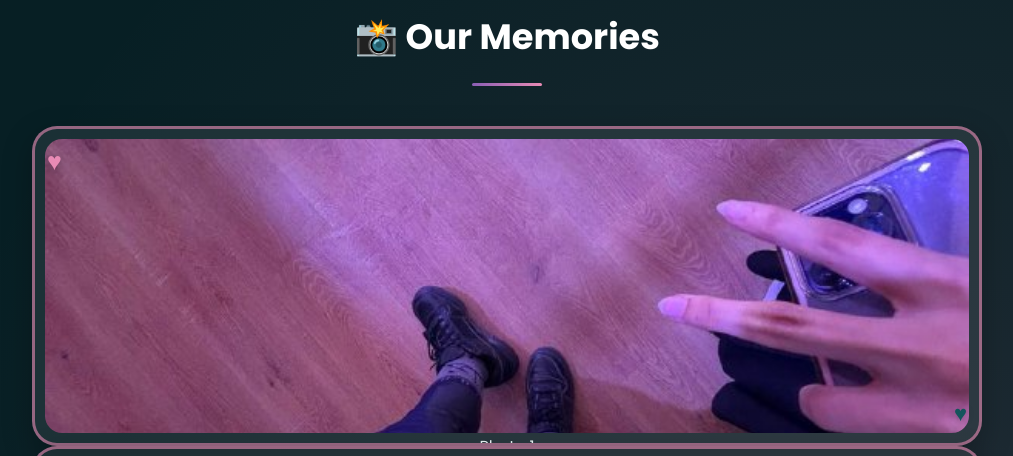
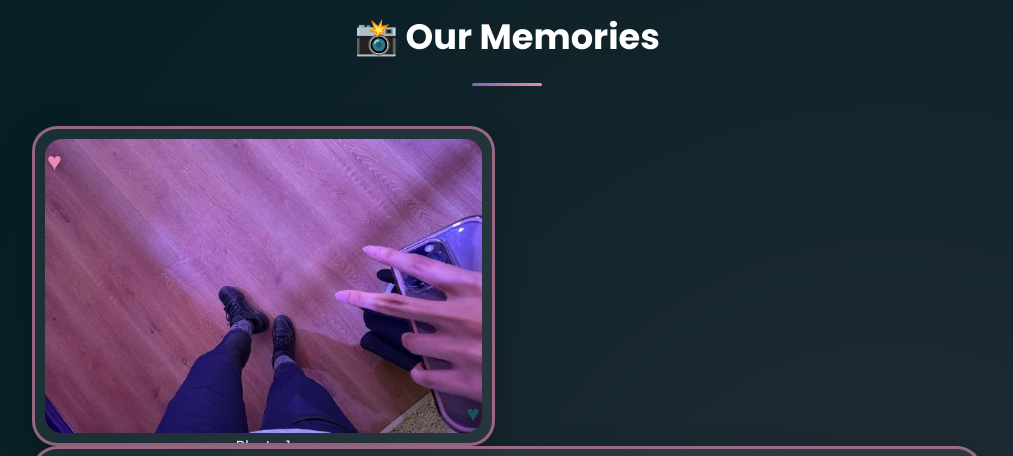
Before and after one commit to jiaaxe-ship-it/rola-birthday-gift, a plain HTML site: page index.html in a window 1280 px wide. Shown: the part 2500-2956 px from the top of the page, without its empty margins (133-1146 px from the left). Drawn offline with Linux system fonts and the light colour scheme.

Commit message:
Update style.css

````diff
--- a/style.css
+++ b/style.css
@@ -236,8 +236,6 @@ rgba(91, 59, 115, 0.3)
 
 /* Gallery */
 
-```css
-/* Gallery */
 
 .gallery {
   display: grid;
````
